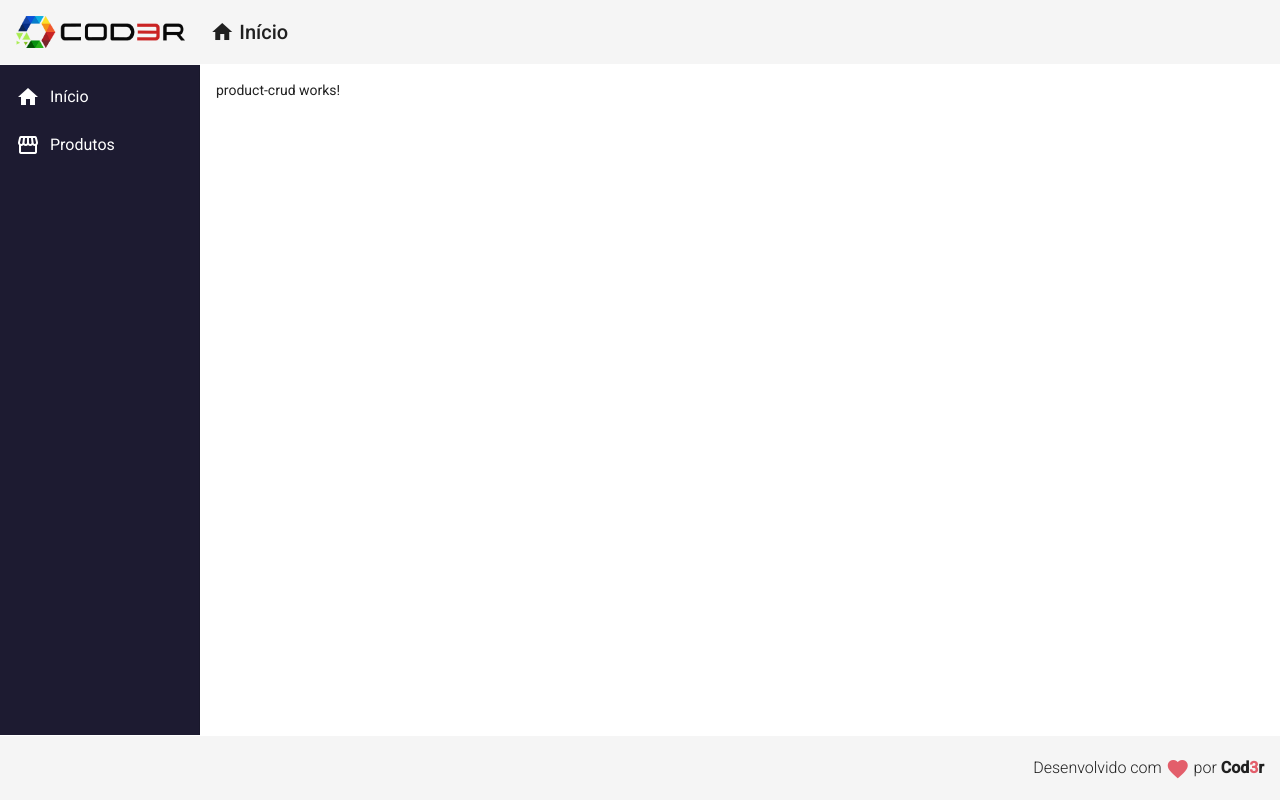
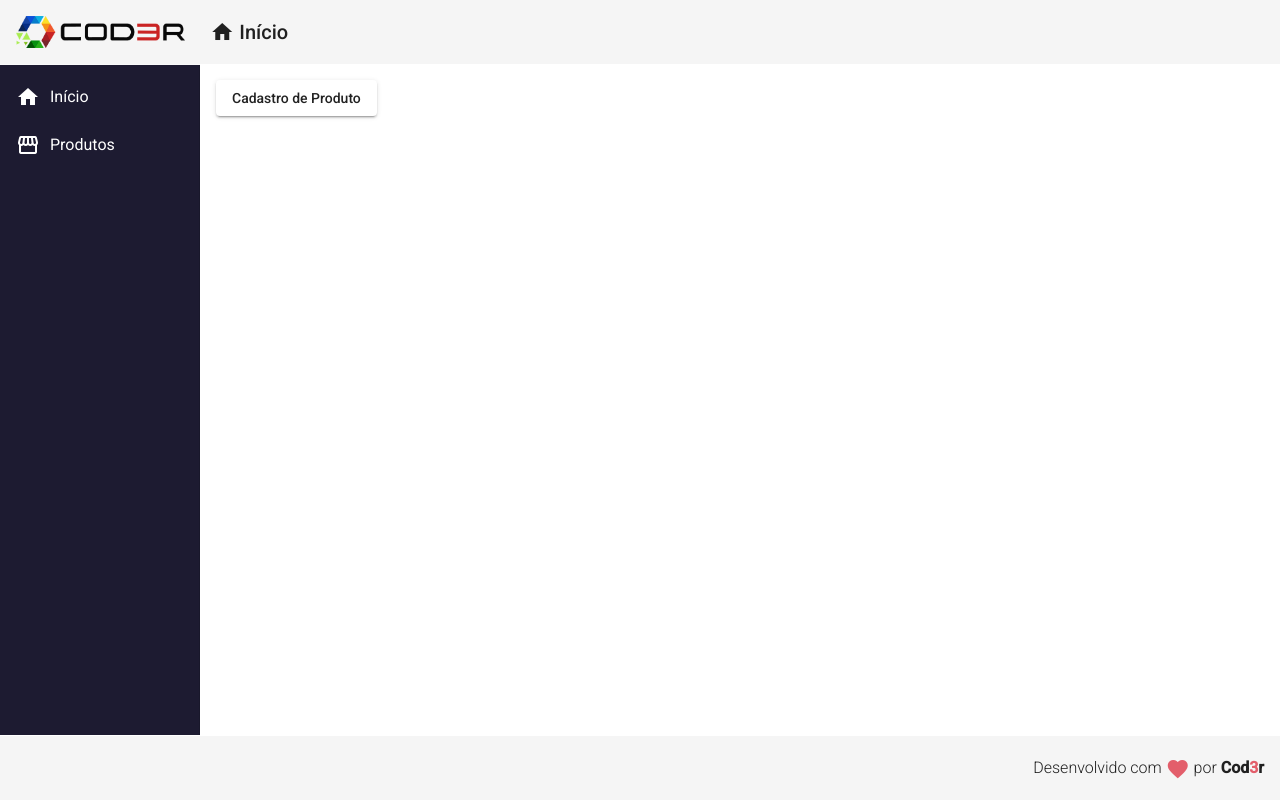
Before and after one commit to luucasorfer/CRUD_Angular, an Angular app in the folder frontend/: page /products in a window 1280 px wide. Built offline with nearby package versions, Linux system fonts and the light colour scheme.

Commit message:
Criação do botão e da navegação para a página de Cadastro de produtos

```diff
--- a/frontend/src/app/app.module.ts
+++ b/frontend/src/app/app.module.ts
@@ -13,6 +13,8 @@
 import { MatSidenavModule } from '@angular/material/sidenav';
 import { MatCardModule } from '@angular/material/card';
 import { MatListModule } from '@angular/material/list';
+import { MatButtonModule } from '@angular/material/button';
+
 import { HomeComponent } from './views/home/home.component';
 import { ProductCrudComponent } from './views/product-crud/product-crud.component';
 import { ProductCreateComponent } from './components/product/product-create/product-create.component';
@@ -35,7 +37,8 @@
     MatToolbarModule,
     MatSidenavModule,
     MatCardModule,
-    MatListModule
+    MatListModule,
+    MatButtonModule
   ],
   providers: [],
   bootstrap: [AppComponent]
--- a/frontend/src/app/views/product-crud/product-crud.component.html
+++ b/frontend/src/app/views/product-crud/product-crud.component.html
@@ -1 +1 @@
-<p>product-crud works!</p>
+<button mat-raised-button (click)="navigateToProductCreate()" > Cadastro de Produto</button>
--- a/frontend/src/app/views/product-crud/product-crud.component.ts
+++ b/frontend/src/app/views/product-crud/product-crud.component.ts
@@ -1,4 +1,5 @@
 import { Component, OnInit } from '@angular/core';
+import { Router } from '@angular/router';
 
 @Component({
   selector: 'app-product-crud',
@@ -7,9 +8,11 @@
 })
 export class ProductCrudComponent implements OnInit {
 
-  constructor() { }
+  constructor(private router: Router) { }
 
   ngOnInit(): void {
   }
-
+  navigateToProductCreate(): void {
+    this.router.navigate(['/products/create'])
+  }
 }
```
